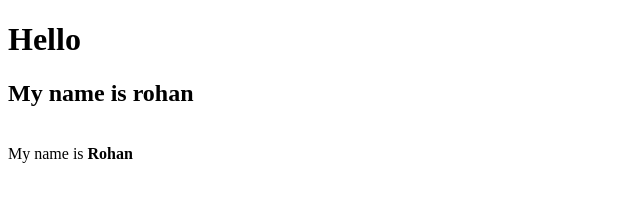
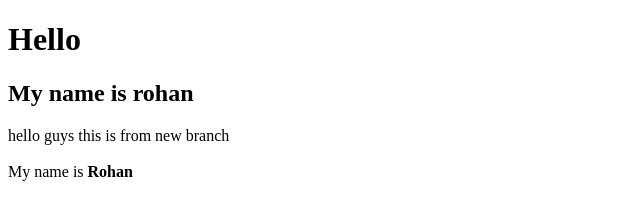
Before and after one commit to rohanthapa123/git-practice, a plain HTML site: page index.html in a window 1280 px wide. Shown: the whole page, without its empty margins (0-640 px from the left). Drawn offline with Linux system fonts and the light colour scheme.

Commit message:
newbranch

```diff
--- a/index.html
+++ b/index.html
@@ -9,6 +9,8 @@
 <body>
     <h1> Hello</h1>
     <h2 class="name">My name is rohan</h2>
+    hello guys this is from new branch
+
     <div class="container"><br>My name is <strong>Rohan </strong></div>
 </body>
 </html>
```
